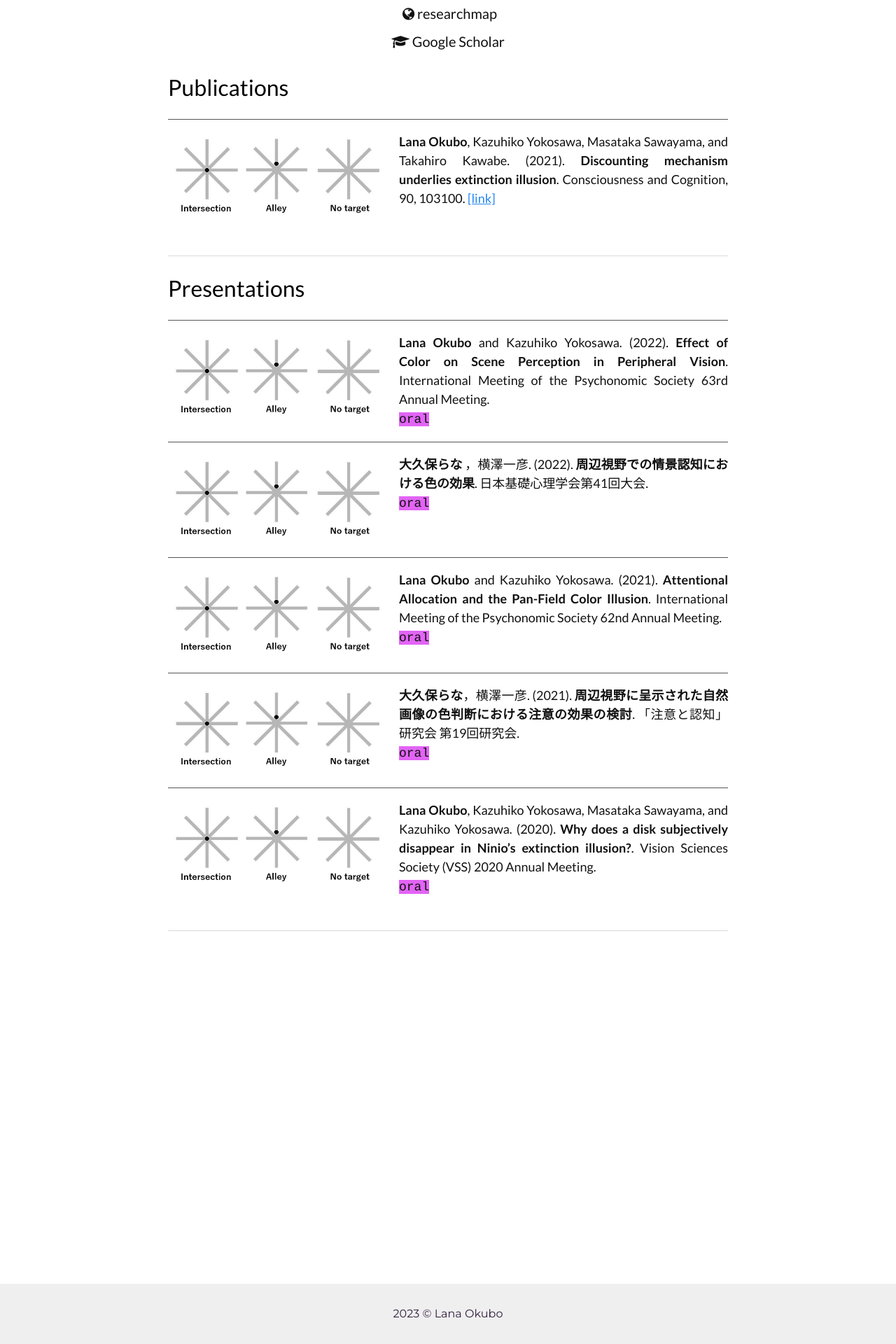
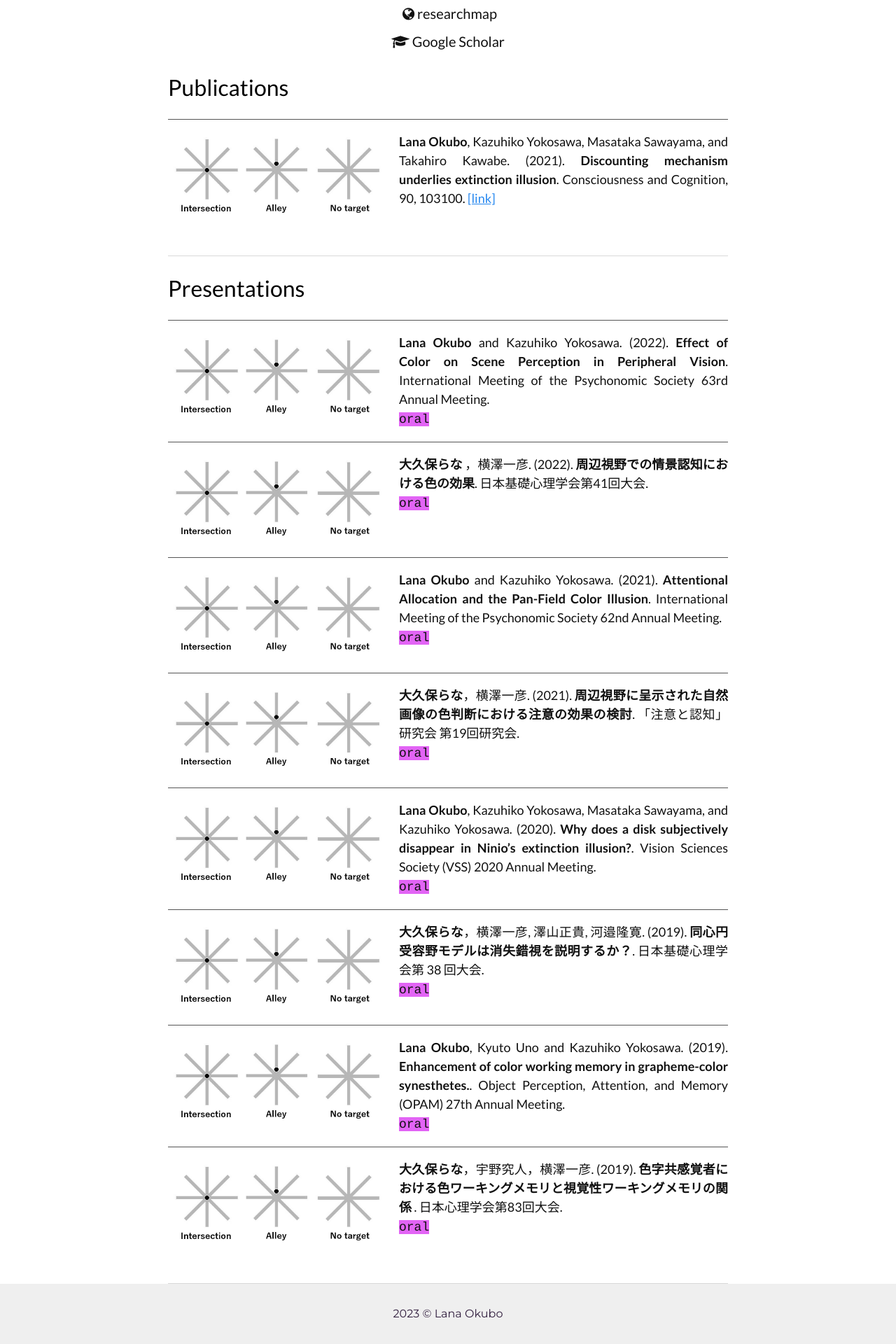
Before and after one commit to LNOKB/lnokb.github.io, a Jekyll site: the page built from index.html, in a window 1280 px wide. Shown: the part 740-2660 px from the top of the page at 70% size. Built offline with Jekyll 4.4.1, drawn with Linux system fonts in a browser that asks for light colours.

Commit message:
Update index.html

```diff
--- a/index.html
+++ b/index.html
@@ -118,6 +118,35 @@ layout: home-page
         </p>
       </li>
 
+       <li>
+        <img src="{{site.baseurl}}/assets/img/186455.jpg">
+        <p>
+          <b>大久保らな</b>，横澤一彦, 澤山正貴, 河邉隆寛. (2019).
+          <b>同心円受容野モデルは消失錯視を説明するか？</b>.
+          日本基礎心理学会第 38 回大会.
+        <br><span style="background-color: #e264f5; font-family: Courier">oral</span>
+        </p>
+      </li>
+
+       <li>
+        <img src="{{site.baseurl}}/assets/img/186455.jpg">
+        <p>
+          <b>Lana Okubo</b>, Kyuto Uno and Kazuhiko Yokosawa. (2019).
+          <b>Enhancement of color working memory in grapheme-color synesthetes.</b>.
+          Object Perception, Attention, and Memory (OPAM) 27th Annual Meeting.
+        <br><span style="background-color: #e264f5; font-family: Courier">oral</span>
+        </p>
+      </li>
+
+       <li>
+        <img src="{{site.baseurl}}/assets/img/186455.jpg">
+        <p>
+          <b>大久保らな</b>，宇野究人，横澤一彦. (2019).
+          <b>色字共感覚者における色ワーキングメモリと視覚性ワーキングメモリの関係 </b>.
+          日本心理学会第83回大会.
+        <br><span style="background-color: #e264f5; font-family: Courier">oral</span>
+        </p>
+      </li>
 
     </ul>
   </div>
```
